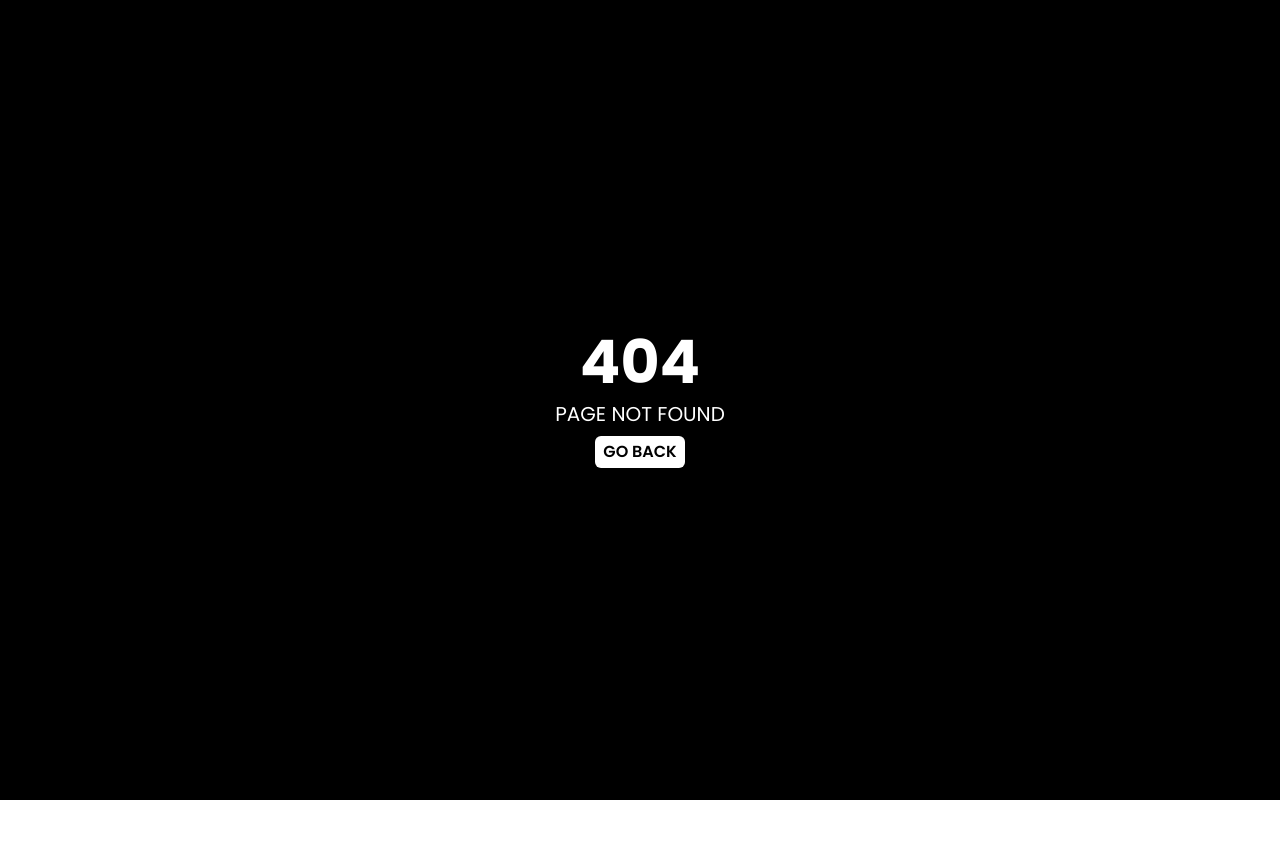
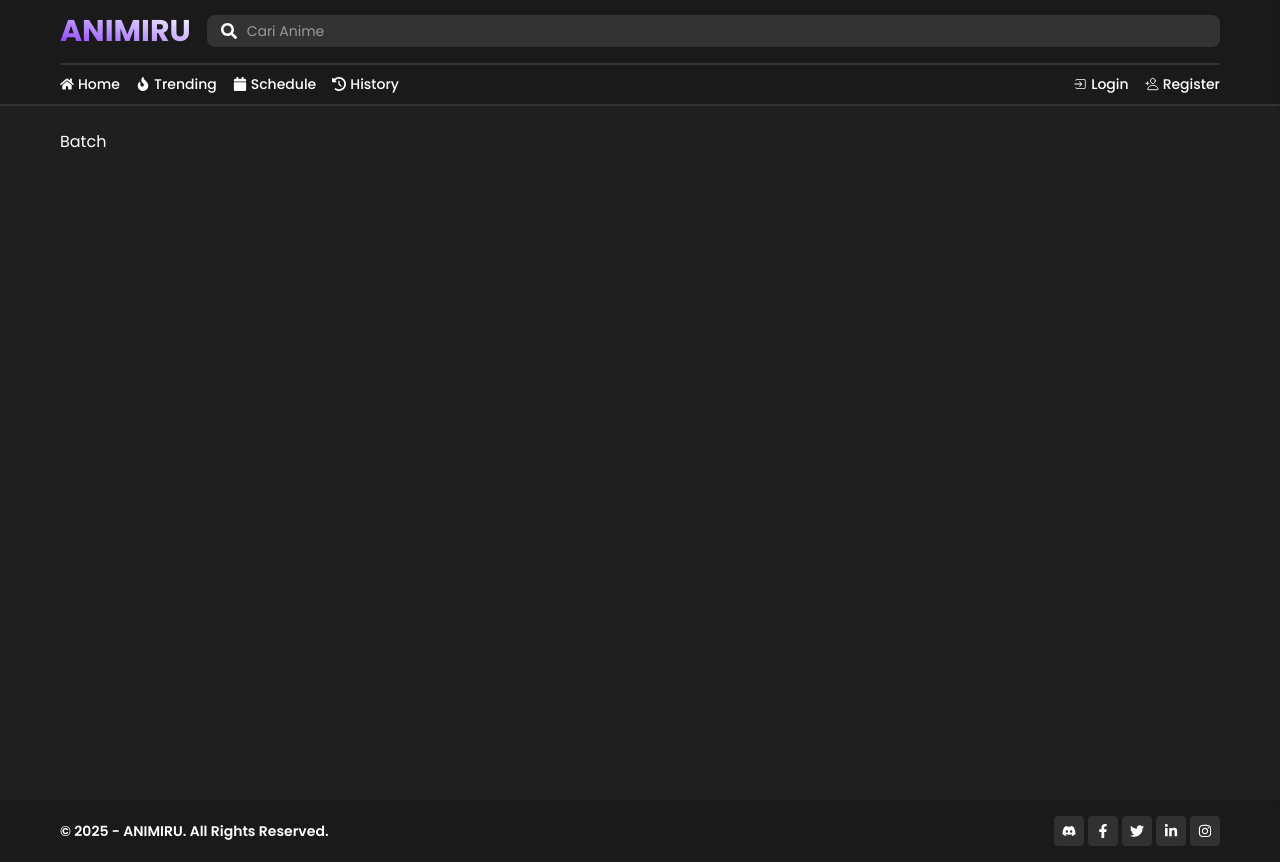
Before and after one commit to maldikurniawan/anistream, a Next.js app: page /batch in a window 1280 px wide. Before the commit this address had no page. Before the commit the page ends 800 px from the top, so only its background shows below. Built offline with nearby package versions, Linux system fonts and the light colour scheme.

Commit message:
fix layout

```diff
--- a/src/app/(Home)/Anime.tsx
+++ b/src/app/(Home)/Anime.tsx
@@ -17,10 +17,12 @@ const Anime = () => {
 
     return (
         <div className="min-h-screen bg-[#1F1F1F] p-4 sm:px-[60px] sm:py-6 text-white">
-            <div className='flex items-center gap-2 mb-4 sm:mb-6'>
-                <div className='border-2 border-[#8C00FF] rounded-lg py-1 px-3 text-[#D7A7FF]'>Recent</div>
-                <div className='border-2 border-[#333333] rounded-lg py-1 px-3'>Popular</div>
-                <div className='border-2 border-[#333333] rounded-lg py-1 px-3'>Ongoing</div>
+            <div className='overflow-x-auto scroll-hidden flex justify-start mb-4 sm:mb-6'>
+                <div className='flex items-center gap-2'>
+                    <div className='border-2 border-[#8C00FF] rounded-lg py-1 px-3 text-[#D7A7FF]'>Recent</div>
+                    <div className='border-2 border-[#333333] rounded-lg py-1 px-3'>Popular</div>
+                    <div className='border-2 border-[#333333] rounded-lg py-1 px-3'>Batch</div>
+                </div>
             </div>
             <div className="grid grid-cols-2 sm:grid-cols-3 md:grid-cols-4 gap-4 sm:gap-6">
                 {animeList.map((anime: any) => (
--- a/src/app/(Home)/Banner.tsx
+++ b/src/app/(Home)/Banner.tsx
@@ -2,10 +2,10 @@
 
 import { useGetData } from "@/actions";
 import { Carousel } from "@/components";
-import { BANNER_URL } from "@/constants";
+import { API_URL_seasonNow } from "@/constants";
 
 const Banner = () => {
-    const getBanner = useGetData(BANNER_URL, ["banner"], true);
+    const getBanner = useGetData(API_URL_seasonNow, ["banner"], true);
 
     const images = getBanner.data?.data?.map((item: any) => ({
         url: item.trailer?.images?.maximum_image_url,
--- /dev/null
+++ b/src/app/(Home)/batch/page.tsx
@@ -0,0 +1,17 @@
+"use client";
+import React from "react";
+import { Footer, Header } from "@/components";
+
+const Batch = () => {
+    return (
+        <main>
+            <Header />
+            <div className="min-h-screen bg-[#1F1F1F] text-white pt-[94px] p-4 sm:pt-[130px] sm:px-[60px] sm:pb-8">
+                Batch
+            </div>
+            <Footer />
+        </main>
+    );
+};
+
+export default Batch;
--- /dev/null
+++ b/src/app/(Home)/trending/page.tsx
@@ -0,0 +1,17 @@
+"use client";
+import React from "react";
+import { Footer, Header } from "@/components";
+
+const Trending = () => {
+    return (
+        <main>
+            <Header />
+            <div className="min-h-screen bg-[#1F1F1F] text-white pt-[94px] p-4 sm:pt-[130px] sm:px-[60px] sm:pb-8">
+                Trending
+            </div>
+            <Footer />
+        </main>
+    );
+};
+
+export default Trending;
--- /dev/null
+++ b/src/app/popular/page.tsx
@@ -0,0 +1,17 @@
+"use client";
+import React from "react";
+import { Footer, Header } from "@/components";
+
+const Popular = () => {
+    return (
+        <main>
+            <Header />
+            <div className="min-h-screen bg-[#1F1F1F] text-white pt-[94px] p-4 sm:pt-[130px] sm:px-[60px] sm:pb-8">
+                Popular
+            </div>
+            <Footer />
+        </main>
+    );
+};
+
+export default Popular;
--- a/src/components/layout/Header.tsx
+++ b/src/components/layout/Header.tsx
@@ -24,9 +24,9 @@ const Header = () => {
 
     const menu = [
         { title: "Home", link: "/", icon: <FaHome /> },
-        { title: "Trending", link: "#", icon: <FaFire /> },
+        { title: "Trending", link: "/trending", icon: <FaFire /> },
         { title: "Schedule", link: "/schedule", icon: <FaCalendar /> },
-        { title: "History", link: "#", icon: <FaClockRotateLeft /> },
+        { title: "History", link: "/", icon: <FaClockRotateLeft /> },
     ];
 
     useOnClickOutside(ref as any, () => setNavOpen(false));
@@ -140,22 +140,22 @@ const Header = () => {
                 className="fixed z-50 top-0 h-full min-[300px]:w-[300px] bg-[#1F1F1F] drop-shadow transition-all"
             >
                 <div className="flex items-center justify-end text-white p-4">
-                    <FaXmark className="cursor-pointer w-8 h-8 border-2 p-1 rounded-full" onClick={() => setNavOpen(false)} />
+                    <FaXmark className="cursor-pointer w-8 h-8 border-2 border-[#333333] p-1 rounded-full" onClick={() => setNavOpen(false)} />
                 </div>
                 <div className="p-4 h-96 text-left space-y-2">
                     {menu.map((item, itemIdx) => (
                         <Link key={itemIdx} href={item.link} className="w-full">
-                            <div className="px-6 py-2 flex items-center border-2 justify-between mb-2 text-white hover:bg-[#333333] font-medium whitespace-nowrap cursor-pointer rounded-lg" onClick={() => setNavOpen(false)}>
+                            <div className="px-6 py-2 flex items-center border-2 justify-between mb-2 text-white border-[#333333] font-medium whitespace-nowrap cursor-pointer rounded-lg" onClick={() => setNavOpen(false)}>
                                 <span>{item.title}</span>
                                 {item.icon}
                             </div>
                         </Link>
                     ))}
-                    <div className="px-6 py-2 mt-8 flex items-center border-2 justify-between text-white hover:bg-[#333333] font-medium whitespace-nowrap cursor-pointer rounded-lg" onClick={() => setNavOpen(false)}>
+                    <div className="px-6 py-2 mt-8 flex items-center border-2 justify-between text-white border-[#333333] font-medium whitespace-nowrap cursor-pointer rounded-lg" onClick={() => setNavOpen(false)}>
                         <span>Masuk</span>
                         <IoIosLogIn />
                     </div>
-                    <div className="px-6 py-2 flex items-center border-2 justify-between text-white hover:bg-[#333333] font-medium whitespace-nowrap cursor-pointer rounded-lg" onClick={() => setNavOpen(false)}>
+                    <div className="px-6 py-2 flex items-center border-2 justify-between text-white border-[#333333] font-medium whitespace-nowrap cursor-pointer rounded-lg" onClick={() => setNavOpen(false)}>
                         <span>Daftar</span>
                         <IoPersonAddOutline />
                     </div>
--- a/src/constants/index.tsx
+++ b/src/constants/index.tsx
@@ -1,6 +1,8 @@
 export const BASE_URL = "https://wajik-anime-api.vercel.app/samehadaku";
-export const BANNER_URL = "https://api.jikan.moe/v4/seasons/now";
+export const JIKAN_URL = "https://api.jikan.moe/v4";
 
+export const API_URL_seasonNow = `${JIKAN_URL}/seasons/now`;
+export const API_URL_seasons = `${JIKAN_URL}/seasons`;
 export const API_URL_genres = `${BASE_URL}/genres`;
 export const API_URL_anime = `${BASE_URL}/anime`;
 export const API_URL_schedule = `${BASE_URL}/schedule`;
```
